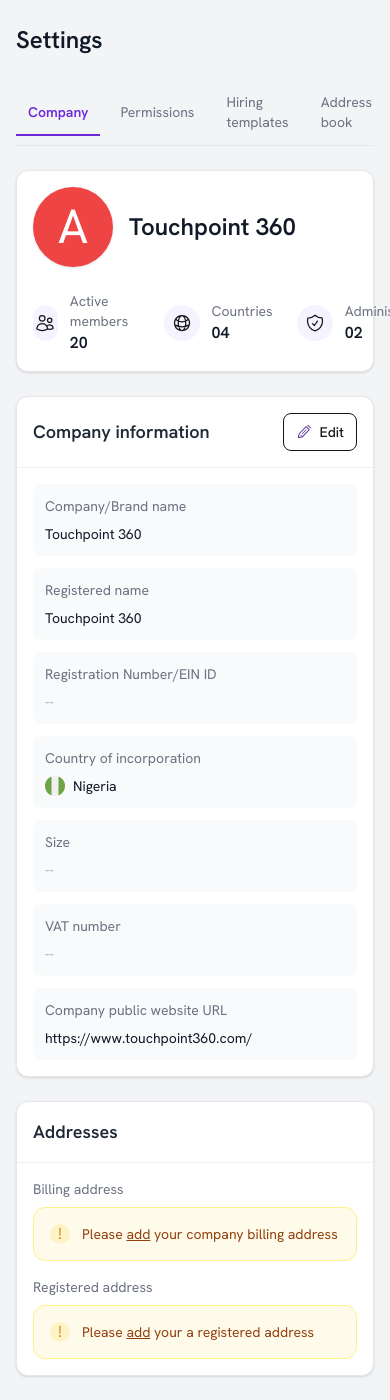
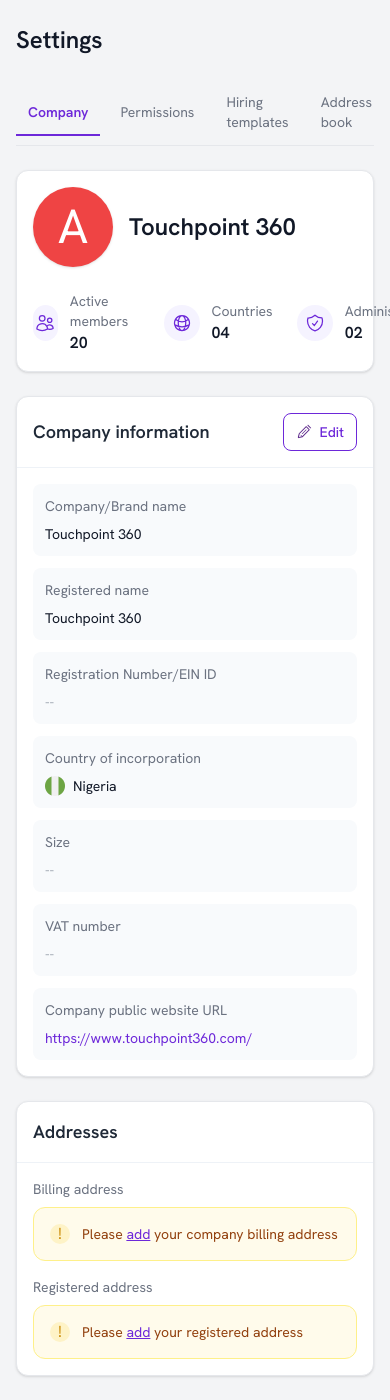
Before and after one commit to SafeVault/vestroll-frontend, a Next.js app: page /settings in a window 390 px wide. Shown: the top 1400 px of the page. Built offline with nearby package versions, Linux system fonts and the light colour scheme.

Commit message:
feat: settings page

```diff
--- a/src/app/settings/page.tsx
+++ b/src/app/settings/page.tsx
@@ -2,6 +2,7 @@
 
 import Image from "next/image";
 import Link from "next/link";
+import React from "react";
 import { UsersIcon, GlobeAltIcon, ShieldCheckIcon } from "@heroicons/react/24/outline";
 
 const violet = {
@@ -10,7 +11,13 @@
     active: "#4c1d95",
 };
 
-function Tab({ label, href, active }: { label: string; href: string; active?: boolean }) {
+interface TabProps {
+    label: string;
+    href: string;
+    active?: boolean;
+}
+
+function Tab({ label, href, active = false }: TabProps) {
     return (
         <Link
             href={href}
@@ -25,19 +32,17 @@
     );
 }
 
-function Stat({
-  Icon,
-  label,
-  value,
-}: {
+interface StatProps {
     Icon: React.ComponentType<React.SVGProps<SVGSVGElement>>;
     label: string;
     value: string;
-}) {
+}
+
+function Stat({ Icon, label, value }: StatProps) {
     return (
         <div className="flex items-center gap-3">
             <div className="flex h-9 w-9 items-center justify-center rounded-full bg-[#f5f3ff]">
-        <Icon className={`h-5 w-5 text-[${violet.base}]`} />
+                <Icon className="h-5 w-5 text-[var(--violet-base)]" />
             </div>
             <div className="leading-tight">
                 <div className="text-sm text-[#6b7280]">{label}</div>
@@ -47,15 +52,13 @@
     );
 }
 
-function SectionCard({
-    title,
-    action,
-    children,
-}: {
+interface SectionCardProps {
     title: string;
     action?: React.ReactNode;
     children: React.ReactNode;
-}) {
+}
+
+function SectionCard({ title, action, children }: SectionCardProps) {
     return (
         <section className="rounded-xl border border-[#e5e7eb] bg-white shadow-sm">
             <div className="flex items-center justify-between px-4 sm:px-6 py-4 border-b border-[#eef2f7]">
@@ -67,7 +70,13 @@
     );
 }
 
-function FieldRow({ label, value, right }: { label: string; value?: React.ReactNode; right?: React.ReactNode }) {
+interface FieldRowProps {
+    label: string;
+    value?: React.ReactNode;
+    right?: React.ReactNode;
+}
+
+function FieldRow({ label, value, right }: FieldRowProps) {
     return (
         <div className="grid grid-cols-1 sm:grid-cols-3 items-center gap-2 sm:gap-6 px-3 sm:px-4 py-3 rounded-lg bg-[#f8fafc]">
             <div className="text-sm text-[#6b7280]">{label}</div>
@@ -79,10 +88,16 @@
     );
 }
 
-function WarningBox({ children }: { children: React.ReactNode }) {
+interface WarningBoxProps {
+    children: React.ReactNode;
+}
+
+function WarningBox({ children }: WarningBoxProps) {
     return (
         <div className="flex items-center gap-3 rounded-xl border border-[#fef08a] bg-[#fffbeb] px-4 py-4 text-[#92400e]">
-            <span className="inline-flex h-5 w-5 items-center justify-center rounded-full bg-[#fef3c7] text-[#ca8a04]">!</span>
+            <span className="inline-flex h-5 w-5 items-center justify-center rounded-full bg-[#fef3c7] text-[#ca8a04]" aria-hidden="true">
+                !
+            </span>
             <div className="text-sm">
                 {children}
             </div>
@@ -90,16 +105,21 @@
     );
 }
 
-export default function SettingsPage() {
+export default function Page() {
+    const themeVars = {
+        "--violet-base": violet.base,
+        "--violet-hover": violet.hover,
+        "--violet-active": violet.active,
+    } as React.CSSProperties;
+
     return (
-        <div className="min-h-screen w-full bg-[#f3f4f6]">
+        <div className="min-h-screen w-full bg-[#f3f4f6]" style={themeVars}>
             <div className="mx-auto max-w-6xl px-4 sm:px-6 py-6 sm:py-10">
                 <div className="flex items-center justify-between">
                     <h1 className="text-2xl sm:text-3xl font-semibold text-[#111827]">Settings</h1>
-                    <div className="hidden sm:block" />
                 </div>
 
-                <nav className="mt-6 flex items-center gap-2 border-b border-[#e5e7eb]">
+                <nav className="mt-6 flex items-center gap-2 border-b border-[#e5e7eb]" role="navigation" aria-label="Settings navigation">
                     <Tab label="Company" href="#" active />
                     <Tab label="Permissions" href="#" />
                     <Tab label="Hiring templates" href="#" />
@@ -111,7 +131,7 @@
                     <div className="flex flex-col sm:flex-row sm:items-center sm:justify-between gap-6">
                         <div className="flex items-center gap-4">
                             <div className="relative h-20 w-20 sm:h-24 sm:w-24 rounded-full bg-[#ef4444] flex items-center justify-center shadow">
-                <span className="text-white text-5xl leading-none">A</span>
+                                <span className="text-white text-5xl leading-none" aria-hidden="true">A</span>
                             </div>
                             <div>
                                 <h2 className="text-2xl sm:text-3xl font-semibold text-[#111827]">Touchpoint 360</h2>
@@ -119,9 +139,9 @@
                         </div>
                         <div className="flex items-center gap-6 sm:gap-10">
                             <Stat Icon={UsersIcon} label="Active members" value="20" />
-              <div className="hidden sm:block h-10 w-px bg-[#e5e7eb]" />
+                            <div className="hidden sm:block h-10 w-px bg-[#e5e7eb]" aria-hidden="true" />
                             <Stat Icon={GlobeAltIcon} label="Countries" value="04" />
-              <div className="hidden sm:block h-10 w-px bg-[#e5e7eb]" />
+                            <div className="hidden sm:block h-10 w-px bg-[#e5e7eb]" aria-hidden="true" />
                             <Stat Icon={ShieldCheckIcon} label="Administrators" value="02" />
                         </div>
                     </div>
@@ -133,9 +153,11 @@
                         title="Company information"
                         action={
                             <button
-                                className={`inline-flex items-center gap-2 rounded-lg border px-3 py-2 text-sm font-medium text-[${violet.base}] border-[${violet.base}] hover:bg-[${violet.hover}] hover:text-white active:bg-[${violet.active}] transition-colors`}
+                                className="inline-flex items-center gap-2 rounded-lg border px-3 py-2 text-sm font-medium text-[var(--violet-base)] border-[var(--violet-base)] hover:bg-[var(--violet-hover)] hover:text-white active:bg-[var(--violet-active)] transition-colors"
+                                type="button"
+                                aria-label="Edit company information"
                             >
-                                <Image src="/edit.svg" width={16} height={16} alt="Edit" />
+                                <Image src="/edit.svg" width={16} height={16} alt="" />
                                 Edit
                             </button>
                         }
@@ -148,7 +170,7 @@
                                 label="Country of incorporation"
                                 value={
                                     <div className="flex items-center gap-2">
-                                        <Image src="/nigeria.svg" width={20} height={14} alt="Nigeria" />
+                                        <Image src="/nigeria.svg" width={20} height={14} alt="Nigeria flag" />
                                         <span>Nigeria</span>
                                     </div>
                                 }
@@ -158,7 +180,14 @@
                             <FieldRow
                                 label="Company public website URL"
                                 value={
-                                    <Link href="https://www.touchpoint360.com/" className={`text-[${violet.base}] hover:underline`}>https://www.touchpoint360.com/</Link>
+                                    <Link
+                                        href="https://www.touchpoint360.com/"
+                                        className="text-[var(--violet-base)] hover:underline"
+                                        target="_blank"
+                                        rel="noopener noreferrer"
+                                    >
+                                        https://www.touchpoint360.com/
+                                    </Link>
                                 }
                             />
                         </div>
@@ -173,7 +202,14 @@
                                 <div className="text-sm text-[#6b7280] mb-2">Billing address</div>
                                 <WarningBox>
                                     <span>
-                                        Please <a className={`underline decoration-[${violet.base}] text-[${violet.base}] hover:no-underline`} href="#">add</a> your company billing address
+                                        Please{" "}
+                                        <Link
+                                            className="underline decoration-[var(--violet-base)] text-[var(--violet-base)] hover:no-underline"
+                                            href="#"
+                                        >
+                                            add
+                                        </Link>{" "}
+                                        your company billing address
                                     </span>
                                 </WarningBox>
                             </div>
@@ -181,7 +217,14 @@
                                 <div className="text-sm text-[#6b7280] mb-2">Registered address</div>
                                 <WarningBox>
                                     <span>
-                                        Please <a className={`underline decoration-[${violet.base}] text-[${violet.base}] hover:no-underline`} href="#">add</a> your a registered address
+                                        Please{" "}
+                                        <Link
+                                            className="underline decoration-[var(--violet-base)] text-[var(--violet-base)] hover:no-underline"
+                                            href="#"
+                                        >
+                                            add
+                                        </Link>{" "}
+                                        your registered address
                                     </span>
                                 </WarningBox>
                             </div>
```
Lines whose indentation alone changed are shown as unchanged.
